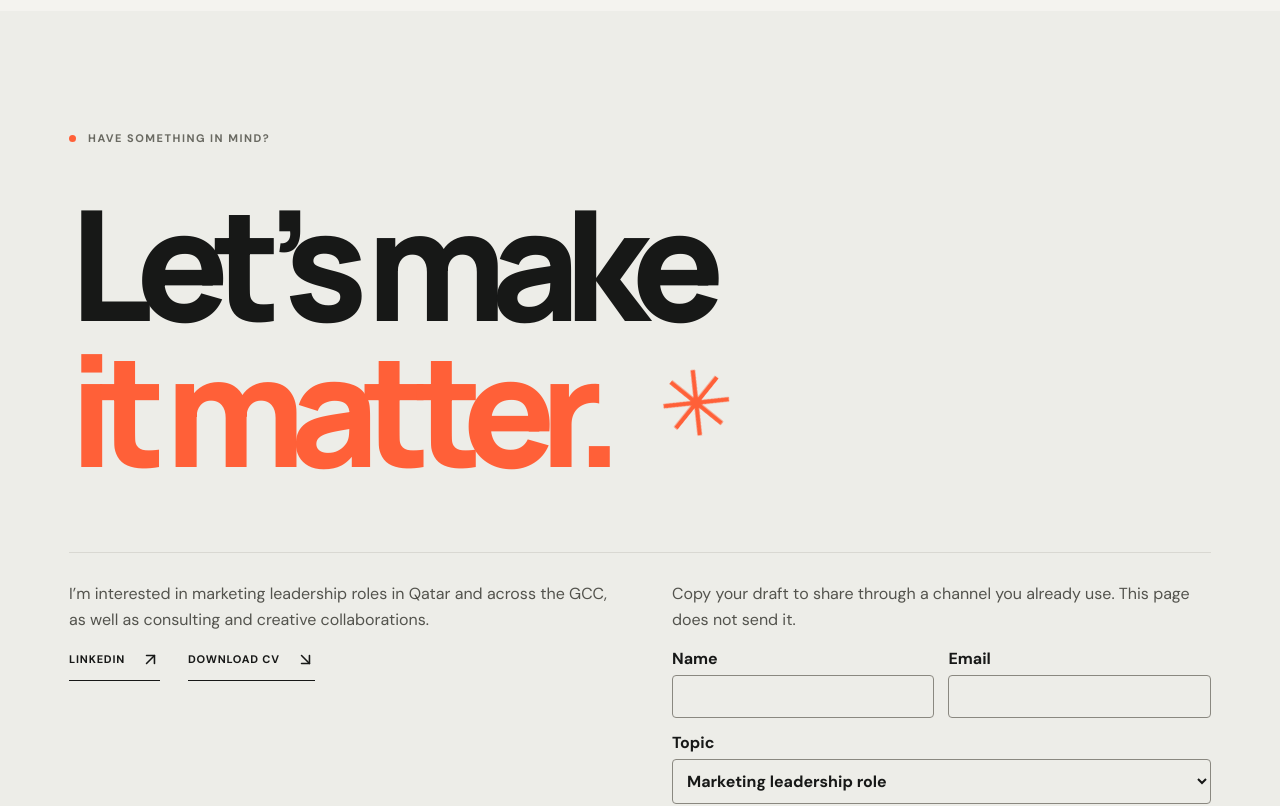
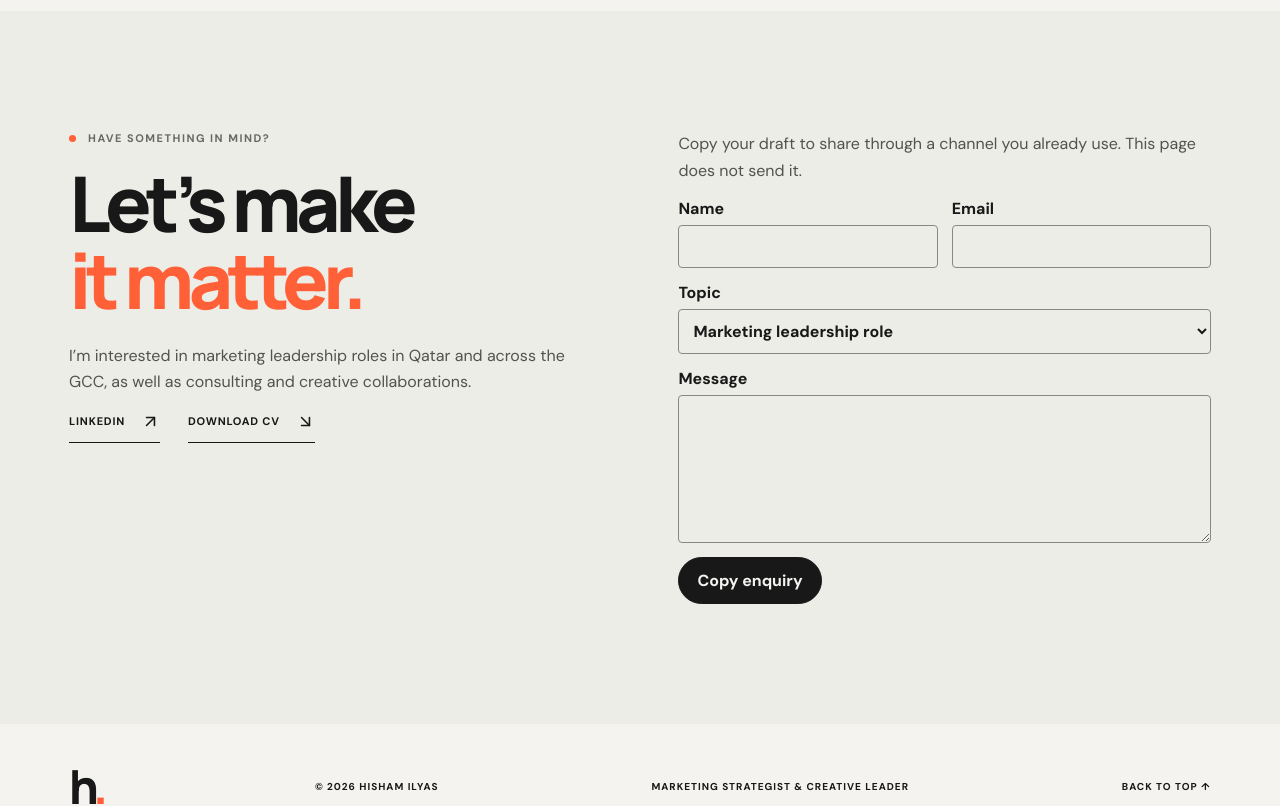
Before and after one commit to hhishamilyas/portfolio, a Next.js app: page / in a window 1280 px wide. Shown: the part 4640-5446 px from the top of the page. Built offline with nearby package versions, Linux system fonts and the light colour scheme; no server answers.

Commit message:
Unify the homepage contact heading and form

```diff
--- a/app/_components/landing.module.css
+++ b/app/_components/landing.module.css
@@ -18,7 +18,13 @@
 .form button { justify-self: start; }
 
 .formFields, .homeContact { display: grid; gap: 14px; grid-template-columns: repeat(2, minmax(0, 1fr)); }
-.homeContact { gap: clamp(24px, 5vw, 64px); border-top: 1px solid var(--line); padding-top: 28px; }
+.homeContact { align-items: start; gap: clamp(28px, 6vw, 80px); }
+.homeContact .contactIntro h2 {
+  margin: 20px 0 24px;
+  font-size: clamp(2.7rem, 6vw, 5.5rem);
+  line-height: 1;
+  letter-spacing: -.075em;
+}
 .homeContact p { max-width: 50ch; color: #53534d; line-height: 1.65; margin: 0; }
 .homeContact :is(a, button, input, textarea, select):focus-visible { outline: 2px solid #a63824; outline-offset: 4px; }
 
--- a/app/page.tsx
+++ b/app/page.tsx
@@ -65,10 +65,10 @@ export default function Home() {
 
         <section className="contact" id="contact" aria-labelledby="home-contact-heading">
           <div className="wrap contact-inner">
-            <div className="section-index light-index"><span className="index-dot"/> HAVE SOMETHING IN MIND?</div>
-            <h2 id="home-contact-heading">Let’s make<br/><em>it matter.</em><span className="contact-star" aria-hidden="true">✳</span></h2>
             <div className={landing.homeContact}>
-              <div>
+              <div className={landing.contactIntro}>
+                <div className="section-index light-index"><span className="index-dot"/> HAVE SOMETHING IN MIND?</div>
+                <h2 id="home-contact-heading">Let’s make<br/><em>it matter.</em></h2>
                 <p>I’m interested in marketing leadership roles in Qatar and across the GCC, as well as consulting and creative collaborations.</p>
                 <div className={landing.actions}>
                   {contactEmail && <a className="text-link" href={`mailto:${contactEmail}`}>EMAIL ME <MoveUpRight size={19} aria-hidden="true" /></a>}
```
